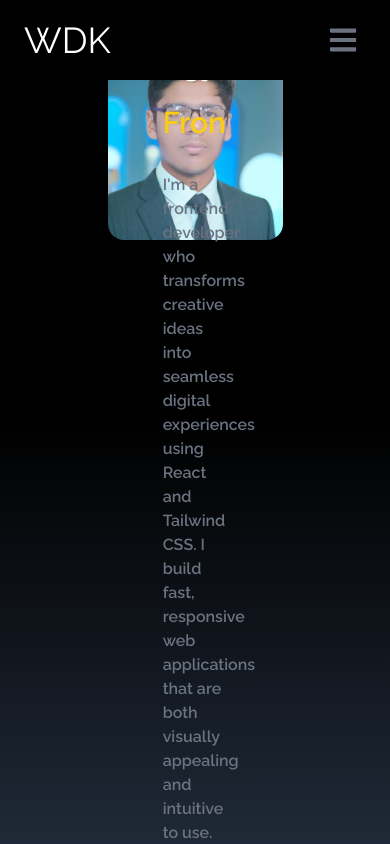
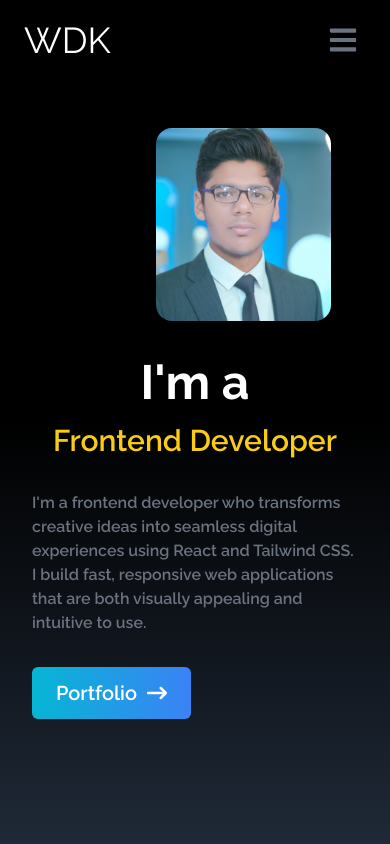
Before and after one commit to WDK50/InternInelligence_Portfolio, a React (Vite) app: page / in a window 390 px wide. Shown: the top 844 px of the page. Built offline with nearby package versions, Linux system fonts and the light colour scheme.

Commit message:
Update  Portfolio

```diff
--- a/src/components/Home.jsx
+++ b/src/components/Home.jsx
@@ -15,7 +15,7 @@ const Home = () => {
         className="h-screen reveal w-full bg-gradient-to-b from-black via-black to-gray-800 pt-12 "
       >
         <div className="max-w-screen-lg  mx-auto h-full px-5 sm:px-10 md:px-20 flex flex-col md:flex-row  items-center justify-between ">
-          <div className="flex wrapper flex-col justify-center h-full md:w-2/3 space-y-6   -mt-12">
+          <div className="flex wrapper flex-col justify-center h-full md:w-full space-y-6   -mt-12">
             <h1 className="text-5xl content md:text-left text-center sm:text-7xl font-bold text-white">
               I'm a
               <ol className="md:text-5xl text-3xl md:text-left text-center font-semibold text-yellow-400">
@@ -53,11 +53,11 @@ const Home = () => {
               </Link>
             </div>
           </div>
-          <div className="w-1/2 img md:w-full flex items-center justify-center md:justify-end mt-20 md:mt-0">
+          <div className="w-1/2 md:w-full ml-24 flex items-center justify-center md:justify-end mt-20 md:mt-0">
             <img
               src={Profile}
               alt="My Profile"
-              className="rounded-2xl w-[250px] h-auto object-cover"
+              className="rounded-2xl w-[250px] md:w-1/4 md:mt-72  h-auto object-cover"
             />
           </div>
         </div>
--- a/src/index.css
+++ b/src/index.css
@@ -44,15 +44,3 @@
  }
 
 }
-@media screen and (max-width: 920px){
-  .wrapper{
-    width: 33%;
-    margin-top: 2px;
-  }
-  .wrapper .content{
-    margin-top: -16rem;
-  }
-  .img{
-    margin-top: -1px;
-  }
-}
```
